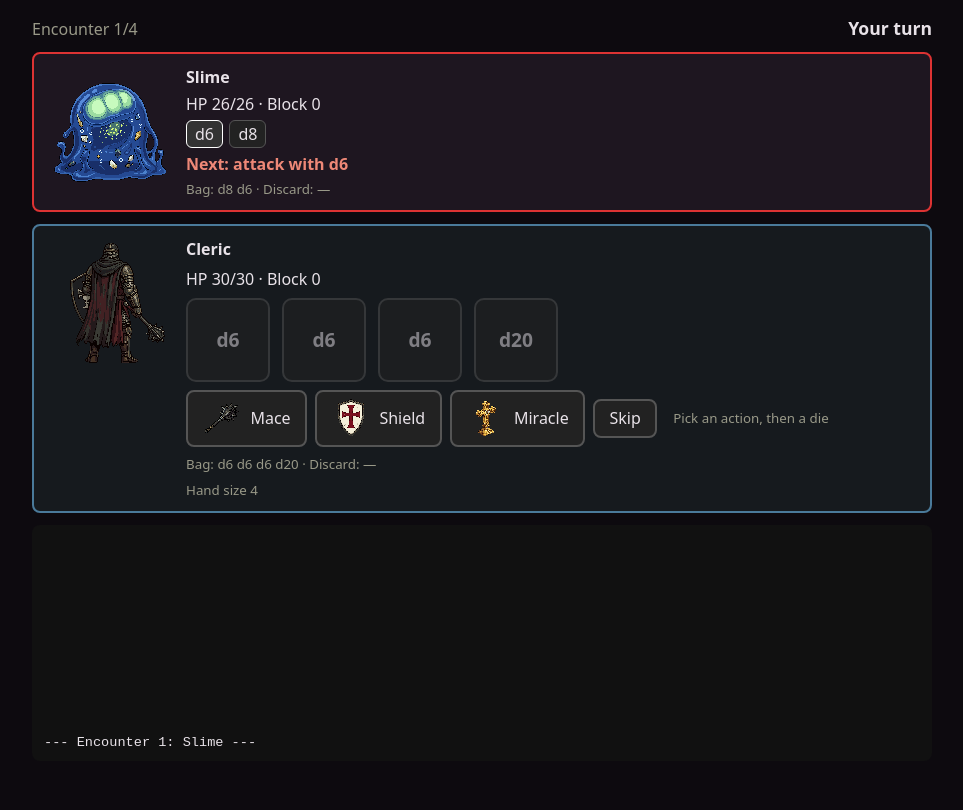
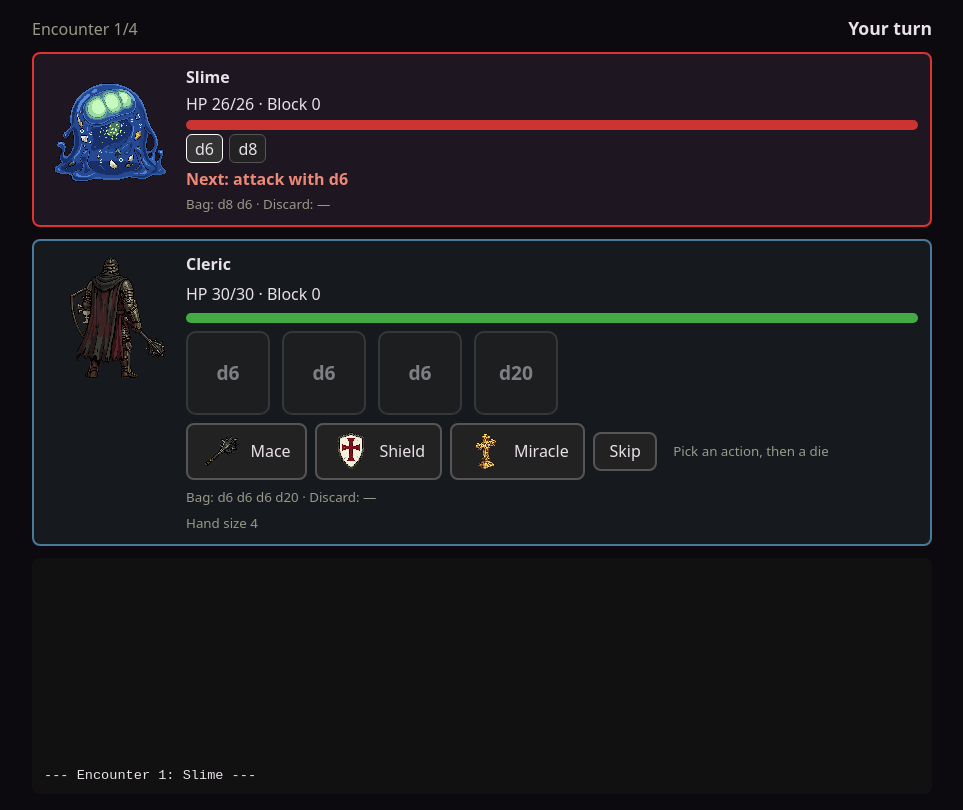
Before and after one commit to Censacrof/dievania, a React (Vite) app in the folder combat-prototype/: page / in a window 1280 px wide. Shown: the whole page, without its empty margins (158-1121 px from the left). Built offline with nearby package versions, Linux system fonts and the light colour scheme.

Commit message:
Health bars on enemy and player cards
Co-Authored-By: Claude Fable 5.1 <noreply@anthropic.com>
Claude-Session: https://claude.ai/code/session_011gebyzkA2NAqTi51ZYvGpW

```diff
--- a/combat-prototype/src/App.css
+++ b/combat-prototype/src/App.css
@@ -6,7 +6,7 @@ button:disabled { cursor: not-allowed; }
 
 .enemies { display: flex; gap: 1rem; flex-wrap: wrap; }
 .enemy { flex: 1 1 260px; text-align: left; background: #1e1620; border: 2px solid #3a2a3d; border-radius: 8px; padding: .75rem; display: grid; grid-template-columns: 128px 1fr; grid-auto-rows: min-content; column-gap: .75rem; row-gap: .3rem; align-content: start; }
-.enemy img { grid-row: 1 / span 5; width: 128px; height: 128px; image-rendering: pixelated; align-self: start; }
+.enemy img { grid-row: 1 / span 6; width: 128px; height: 128px; image-rendering: pixelated; align-self: start; }
 .enemy.dead img { filter: grayscale(1); }
 .enemy.target { border-color: #d33; }
 .enemy.dead { opacity: .35; text-decoration: line-through; }
@@ -55,3 +55,8 @@ button:disabled { cursor: not-allowed; }
 .offer.skip strong { color: #ccc; }
 .die { display: grid; place-content: center; gap: .1rem; }
 .die small { font-size: .7rem; color: #ec8; text-transform: capitalize; }
+
+.bar { display: block; height: 10px; background: #2a2a2a; border-radius: 5px; overflow: hidden; }
+.bar span { display: block; height: 100%; background: #c33; transition: width .3s; }
+.player .bar span { background: #4a4; }
+.enemy .bar { grid-column: 2; }
--- a/combat-prototype/src/App.tsx
+++ b/combat-prototype/src/App.tsx
@@ -9,6 +9,9 @@ const ICONS: Partial<Record<PlayerAction, string>> = { mace: 'mace.png', shield:
 const ENEMY_STEP_MS = 900
 const label = (d: Die) => `d${d.sides}${d.enchant ? `·${d.enchant}` : ''}`
 const list = (dice: Die[]) => (dice.length ? dice.map(label).join(' ') : '—')
+const Bar = ({ value, max }: { value: number; max: number }) => (
+  <span className="bar"><span style={{ width: `${(100 * value) / max}%` }} /></span>
+)
 
 export default function App() {
   const [game, setGame] = useState(() => newGame(Math.random))
@@ -74,6 +77,7 @@ export default function App() {
               <img src={e.sprite} alt="" />
               <strong>{e.name}</strong>
               <span>HP {e.hp}/{e.maxHp} · Block {e.block}</span>
+              <Bar value={e.hp} max={e.maxHp} />
               <span className="enemy-hand">
                 {e.hand.map((d, i) => <em key={d.id} className={i === 0 ? 'next' : ''}>d{d.sides}</em>)}
               </span>
@@ -89,6 +93,7 @@ export default function App() {
         <div className="player-info">
           <strong>{PLAYER.name}</strong>
           <span>HP {game.hp}/{game.maxHp} · Block {game.block}{game.sturdyBlock ? ` (+${game.sturdyBlock} sturdy)` : ''}</span>
+          <Bar value={game.hp} max={game.maxHp} />
           {rewarding ? (
             <>
               <div className="hand">
```
